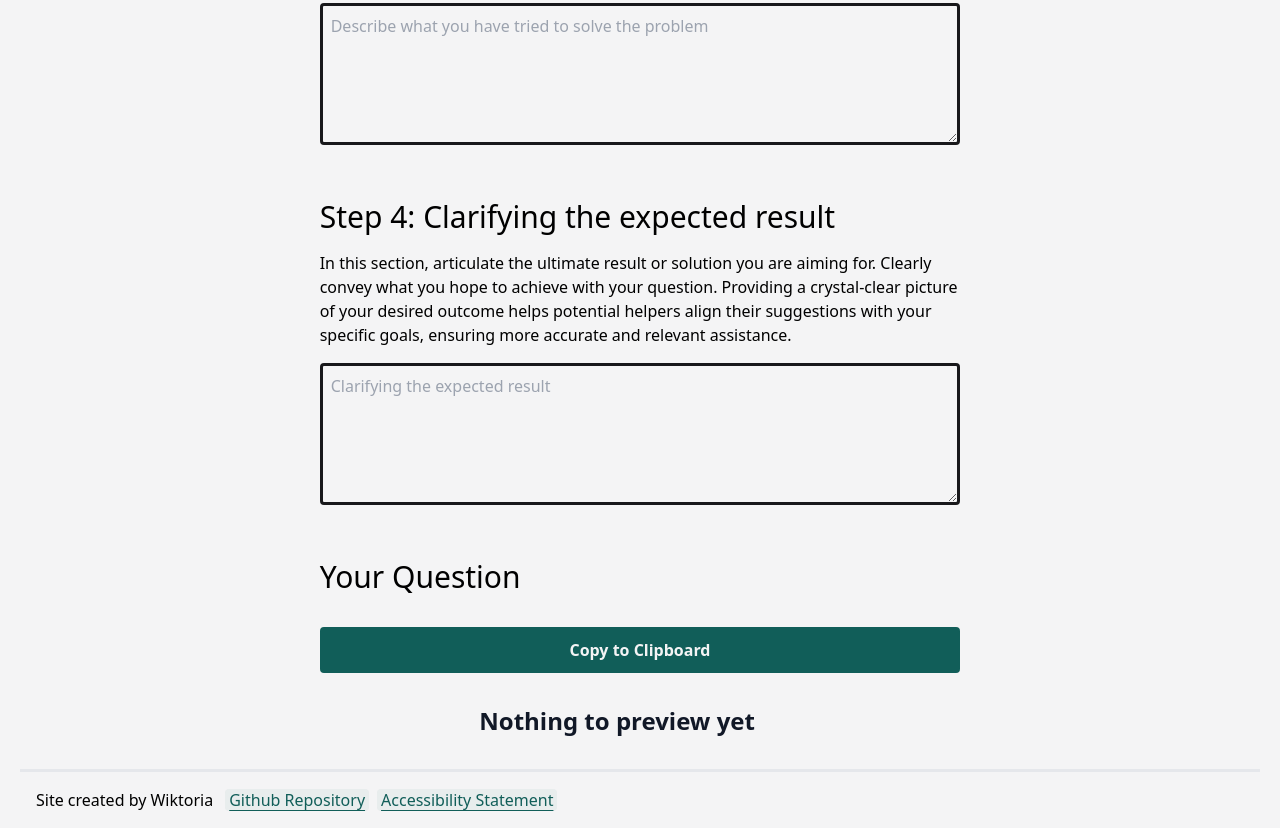
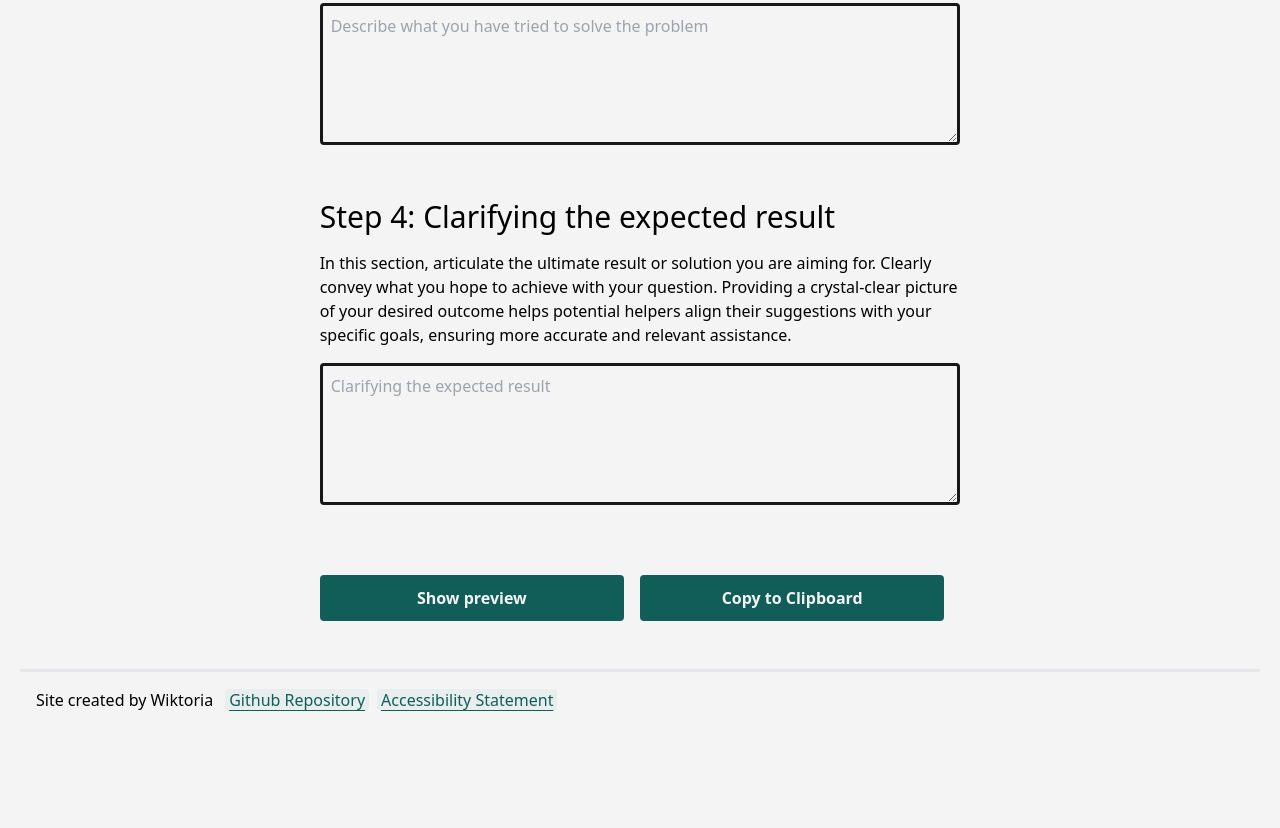
Before and after one commit to wiktoriavh/ask-good-questions, a website built with Vite: page index.html in a window 1280 px wide. Shown: the part 1319-2147 px from the top of the page. After the commit the page ends 2047 px from the top, so only its background shows below. Built offline with nearby package versions, Linux system fonts and the light colour scheme.

Commit message:
feat: preview on button press

```diff
--- a/index.html
+++ b/index.html
@@ -128,9 +128,15 @@
     </section>
 
     <section class="m-auto w-full max-w-[70ch] my-8">
-      <h2 class="text-3xl mb-4">Your Question</h2>
-      <button
-        x-on:click="copy"
+      <div class="flex gap-4">
+        <button
+          x-on:click="preview"
+          class="bg-teal-800 dark:bg-teal-400 dark:hover:bg-zinc-900 hover:bg-zinc-100 dark:border-teal-400 border-teal-800 border-[3px] dark:hover:text-teal-400 hover:text-teal-800 text-zinc-100 dark:text-zinc-900 px-4 py-2 w-full rounded my-4 font-bold"
+        >
+          Show preview
+        </button>
+        <button
+          x-on:click="copy"
         class="bg-teal-800 dark:bg-teal-400 dark:hover:bg-zinc-900 hover:bg-zinc-100 dark:border-teal-400 border-teal-800 border-[3px] dark:hover:text-teal-400 hover:text-teal-800 text-zinc-100 dark:text-zinc-900 px-4 py-2 w-full rounded my-4 font-bold">
         Copy to Clipboard
       </button>
--- a/main.ts
+++ b/main.ts
@@ -14,12 +14,8 @@ Alpine.data('question', () => ({
   problem: '',
   solving: '',
   expectation: '',
-  get markup() {
-    if (!this.summarise && !this.problem && !this.solving && !this.expectation)
-      return "<h2 class='text-center my-4'>Nothing to preview yet</h2>";
-    return this.output();
-  },
-  get markdown() {
+  markup: '',
+  markdown() {
     const combined = [
       `# ${this.summarise}`,
       '## The Problem',
@@ -35,14 +31,20 @@ Alpine.data('question', () => ({
   init() {},
 
   output() {
-    const html = marked.parse(this.markdown);
+    const html = marked.parse(this.markdown());
 
     return html;
   },
 
   copy() {
-    navigator.clipboard.writeText(this.markdown);
+    navigator.clipboard.writeText(this.markdown());
   },
+
+  preview() {
+    this.markup = this.output();
+  },
+
+
 }));
 
 Alpine.start();
```
